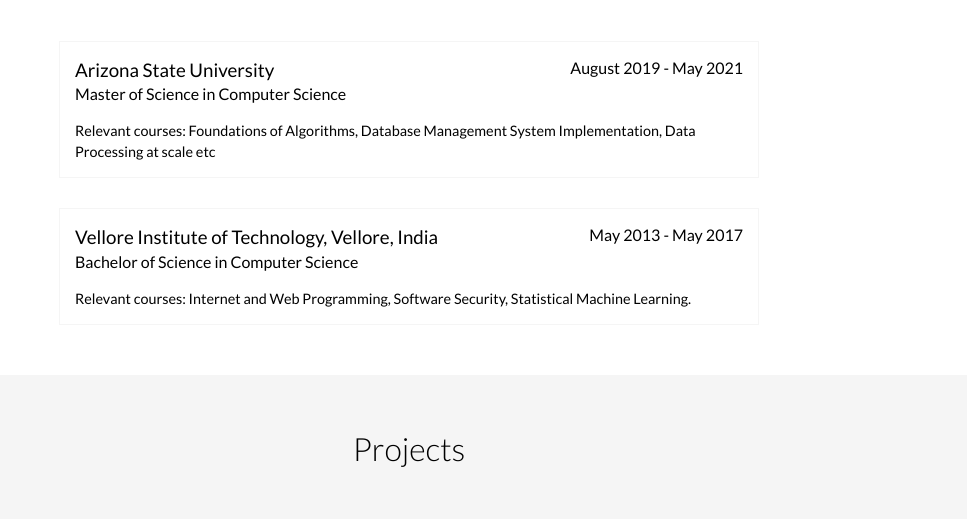
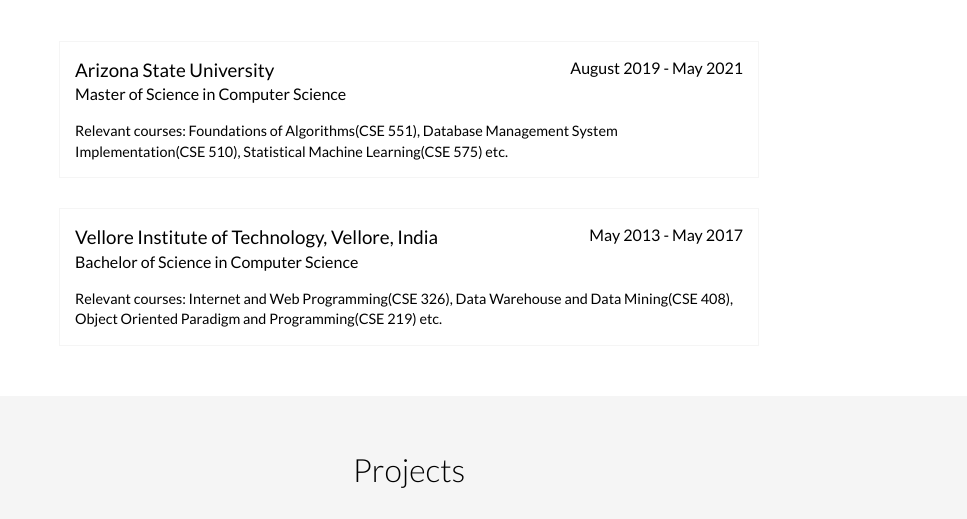
Before and after one commit to rajat641/Personal-Portfolio, a website: page index.html in a window 1280 px wide. Shown: the part 2020-2539 px from the top of the page, without its empty margins (231-1198 px from the left). Drawn offline with nearby package versions, Linux system fonts and the light colour scheme.

Commit message:
added education/changes

```diff
--- a/index.html
+++ b/index.html
@@ -127,7 +127,7 @@
             <span class="education-date">August 2019 - May 2021</span>
             <h4>Master of Science in Computer Science</h4>
             <p>
-            Relevant courses: Foundations of Algorithms, Database Management System Implementation, Data Processing at scale etc
+            Relevant courses: Foundations of Algorithms(CSE 551), Database Management System Implementation(CSE 510), Statistical Machine Learning(CSE 575) etc.
             </p>
         </div>
         <!-- End .education-block -->
@@ -137,21 +137,9 @@
             <span class="education-date">May 2013 - May 2017</span>
             <h4>Bachelor of Science in Computer Science</h4>
             <p>
-            Relevant courses: Internet and Web Programming, Software Security, Statistical Machine Learning.
+            Relevant courses: Internet and Web Programming(CSE 326), Data Warehouse and Data Mining(CSE 408), Object Oriented Paradigm and Programming(CSE 219) etc.
             </p>
-           <!--  <ul>
-                <li>
-                    Lorem ipsum dolor sit amet, consectetur adipiscing elit.
-                </li>
-                <li>
-                    Lorem ipsum dolor sit amet, consectetur adipiscing elit.
-                </li>
-                <li>
-                    Lorem ipsum dolor sit amet, consectetur adipiscing elit.
-                </li>
-            </ul> -->
         </div>
-        <!-- End .education-block -->
     </div>
     <!-- End #education -->
 
```
